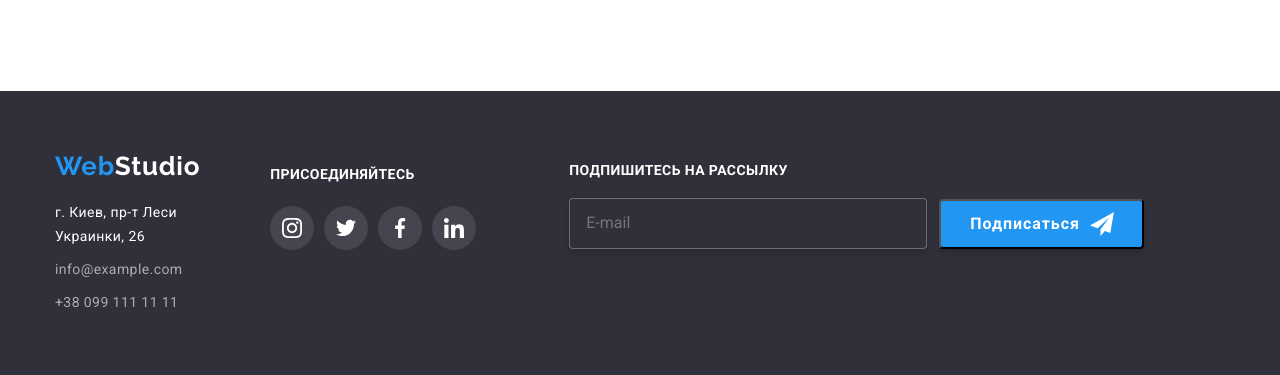
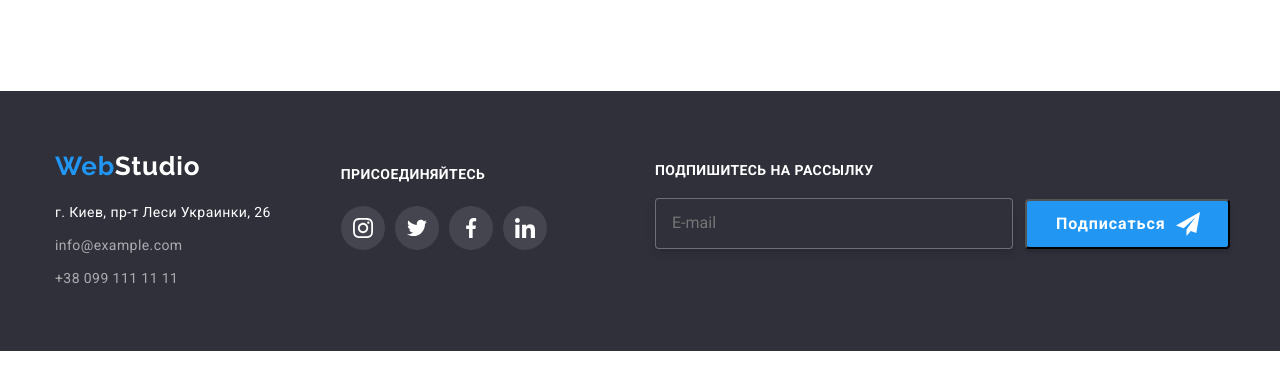
Before and after one commit to Aleksandr-Bednichenko/goit-markup-hw-06, a plain HTML site: page index.html in a window 1280 px wide. Shown: the part 2588-2963 px from the top of the page. After the commit the page ends 2939 px from the top, so only its background shows below. Drawn offline with nearby package versions, Linux system fonts and the light colour scheme.

Commit message:
сдвигвет форму в футере к правому краю

```diff
--- a/css/styles.css
+++ b/css/styles.css
@@ -693,7 +693,7 @@ body {
   align-items: flex-end;
 
   margin-top: 12px;
-  margin-right: 215px;
+
   margin-left: auto;
 
 }
```
